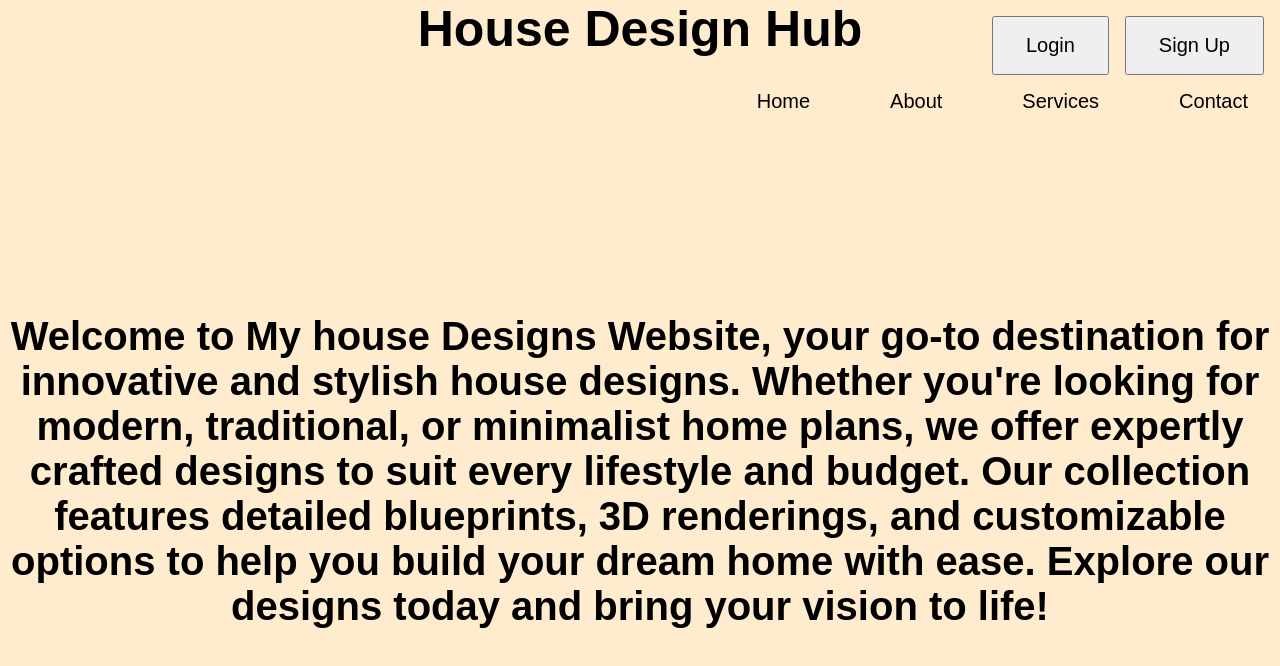
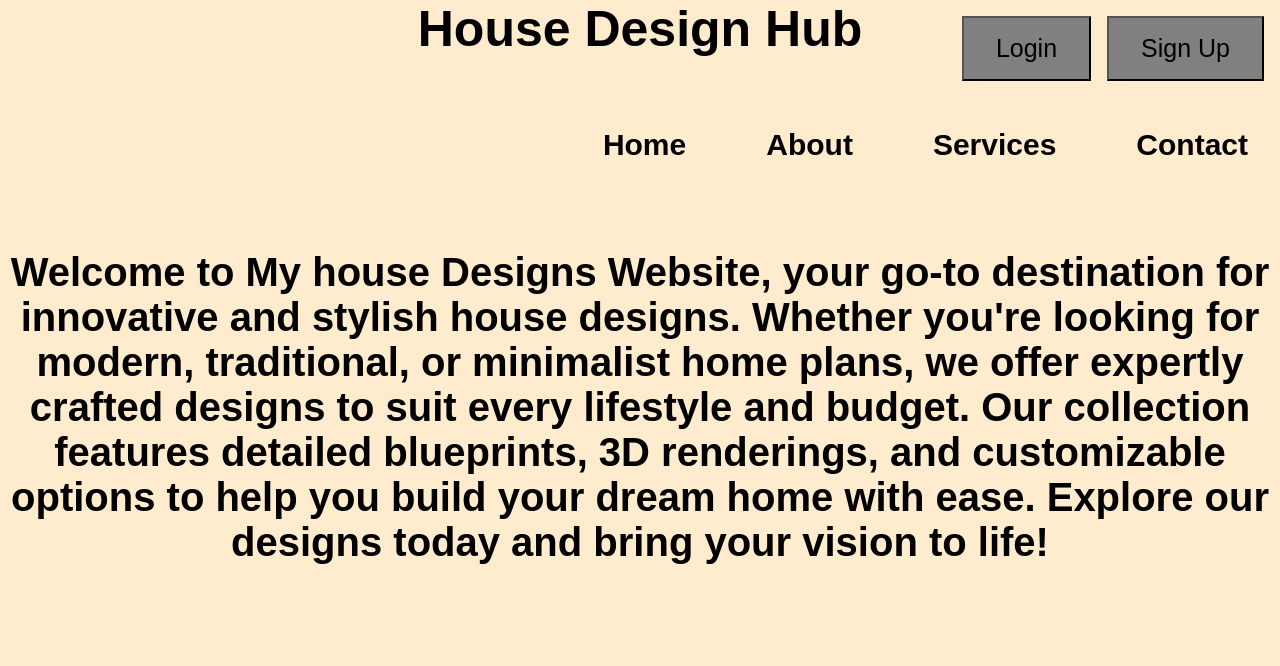
Before and after one commit to geekinryxnn/Final-Project, a plain HTML site: page index.html in a window 1280 px wide. Drawn offline with Linux system fonts and the light colour scheme.

Commit message:
css button container changes

```diff
--- a/CSS/style.css
+++ b/CSS/style.css
@@ -21,27 +21,31 @@ h1{
     gap: 5rem;
     overflow: none;
     float: right;
-    margin-top: 0%;
+    margin-top: 3%;
     padding: 2rem;
 }
 
 .navbar a {
     text-decoration: none;
     color: inherit;
-    font-size: 20px;
+    font-size: 30px;
+    font-weight: bolder;
+    border-color: aqua;
+
 }
 
 .navbar a:hover {
     color: black;
 }
 
-p{
+section{
     color: black;
     font-size: 40px;
     font-family: Arial, sans-serif;
     text-align: center;
-    margin-top: 20%;
+    margin-top: 15%;
     font-weight: bolder;
+
 }
 
 .container{
@@ -57,8 +61,14 @@ p{
 }
 
 .container button{
-    font-size: 20px;
+    font-size: 25px;
     padding: 1rem 2rem;
     margin-left: 1rem;
     cursor: pointer;
+    background-color: grey;
+
 }
+
+.container button:hover{
+    background-color: aqua;
+}
```
Also changed, not shown: index.html (+1 -0 lines).
